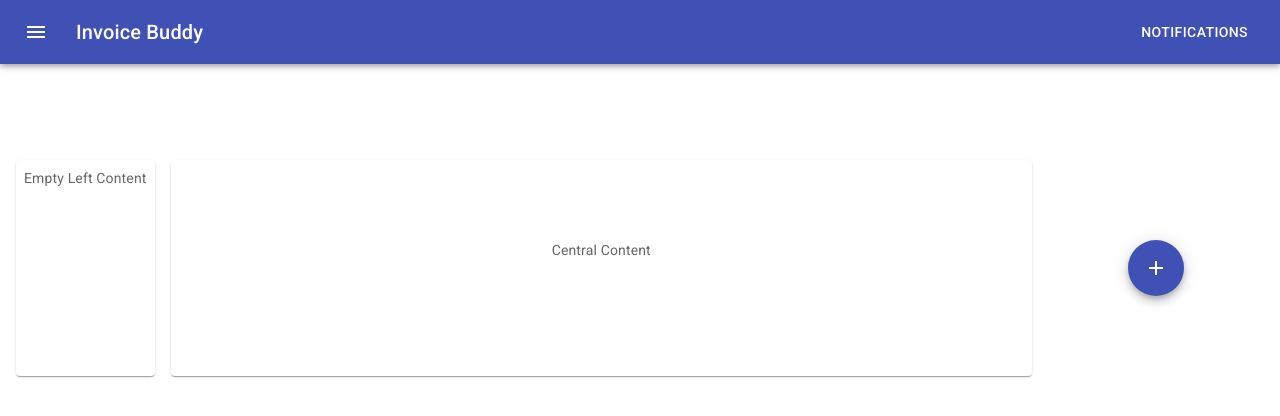
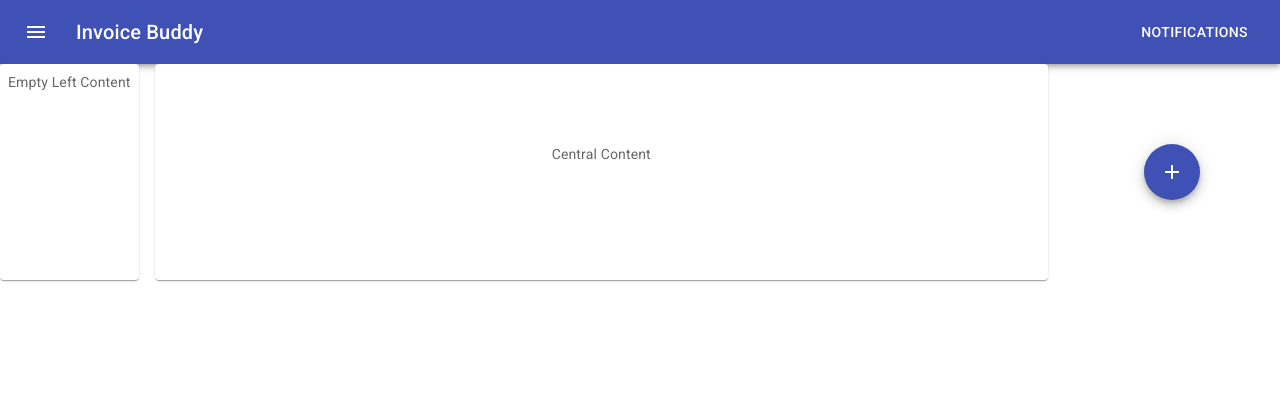
Before and after one commit to CAWilson94/Invoice, a React (Create React App) app in the folder invoices-js/: page / in a window 1280 px wide. Shown: the top 416 px of the page. Built offline with nearby package versions, Linux system fonts and the light colour scheme.

Commit message:
took out some styling padding

```diff
--- a/invoices-js/src/app/App.tsx
+++ b/invoices-js/src/app/App.tsx
@@ -19,10 +19,10 @@ const Item = styled(Paper)(({ theme }) => ({
 
 function App() {
   return (
-    <Box>
+    <Box sx={{flexGrow: 1}}>
       <Header />
       <DrawerSideBar />
-      <Stack direction="row" spacing={2} justifyContent="space-evenly" sx={{marginTop: 10, p: 2}}>
+      <Stack direction="row" spacing={2} justifyContent="space-evenly">
         <Item>Empty Left Content</Item>
         <Item sx={{ flex: 4, p: 10 }}>Central Content</Item>
         <Box sx={{p: 10}}>
```
